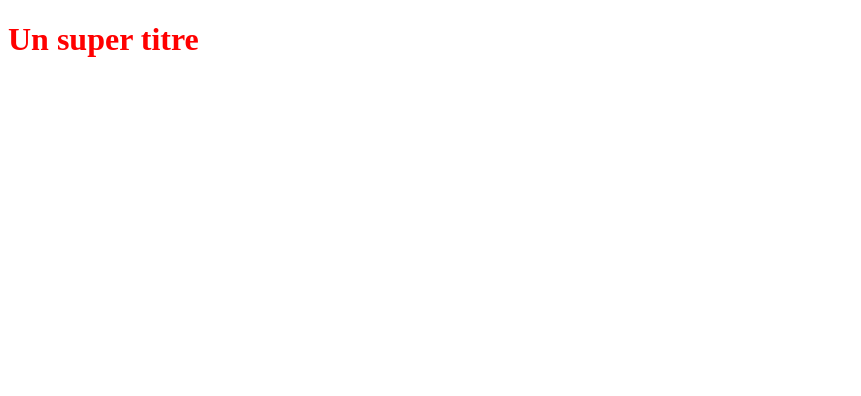
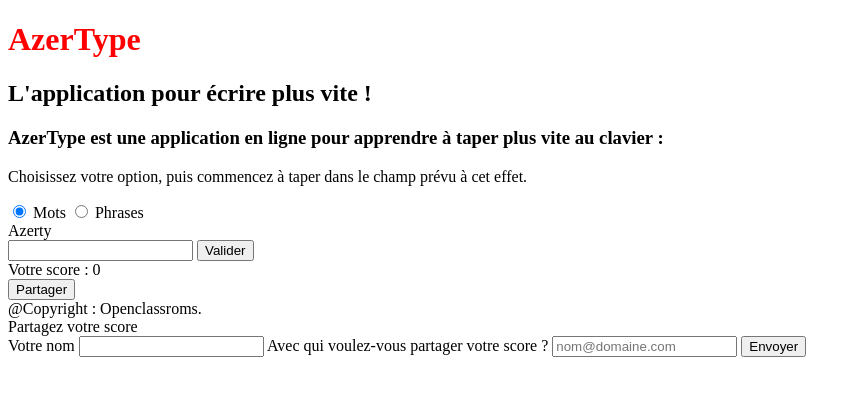
Before and after one commit to akpaglo-tite/OpenClassroomProject, a plain HTML site: page index.html in a window 1280 px wide. Shown: the whole page, without its empty margins (0-861 px from the left). Drawn offline with Linux system fonts and the light colour scheme.

Commit message:
Modification du contenu du ficiher html

```diff
--- a/index.html
+++ b/index.html
@@ -1,10 +1,64 @@
-<!DOCTYPE html>
-<html>
-<head>
-   <title></title>
-   <link rel="stylesheet" type="text/css" href="styles.css">
-</head>
-<body>
-   <h1>Un super titre</h1>
-</body>
+<!doctype html>
+<html lang="fr">
+  <head>
+    <meta charset="UTF-8" />
+    <meta name="viewport" content="width=device-width, initial-scale=1.0" />
+    <title>Document</title>
+    <link rel="stylesheet" href="styles.css" />
+
+  </head>
+  <body>
+    <header>
+      <h1>AzerType</h1>
+      <h2>L'application pour écrire plus vite !</h2>
+      <h3>
+        AzerType est une application en ligne pour apprendre à taper plus vite
+        au clavier :
+      </h3>
+    </header>
+
+    <!-- MAIN -->
+    <main>
+      <div class="zoneOptions">
+        <p>
+          Choisissez votre option, puis commencez à taper dans le champ prévu à
+          cet effet.
+        </p>
+        <div class="optionSource">
+          <input type="radio" name="optionSource" id="mots" value="1" checked />
+          <label for="mots">Mots</label>
+          <input type="radio" name="optionSource" id="phrases" value="2" />
+          <label for="phrases">Phrases</label>
+        </div>
+      </div>
+
+      <div class="zoneProposition">Azerty</div>
+
+      <div class="zoneSaisie">
+        <input type="text" id="inputEcriture" name="inputEcriture" />
+        <button id="btnValiderMot">Valider</button>
+      </div>
+      <div class="zoneScore">Votre score : <span>0</span></div>
+
+      <div class="zonePartage">
+        <button>Partager</button>
+      </div>
+    </main>
+
+    <!-- FOOTER -->
+    <footer>@Copyright : Openclassroms.</footer>
+    <!-- Popup de partage -->
+    <div class="popupBackground">
+      <div class="popup">
+        <div>Partagez votre score</div>
+        <form>
+          <label for="nom">Votre nom</label>
+          <input type="text" name="nom" id="nom" />
+          <label for="email">Avec qui voulez-vous partager votre score ?</label>
+          <input type="email" id="email" name="email" placeholder="nom@domaine.com" />
+          <button id="btnEnvoyerMail">Envoyer</button>
+        </form>
+      </div>
+    </div>
+  </body>
 </html>
```
